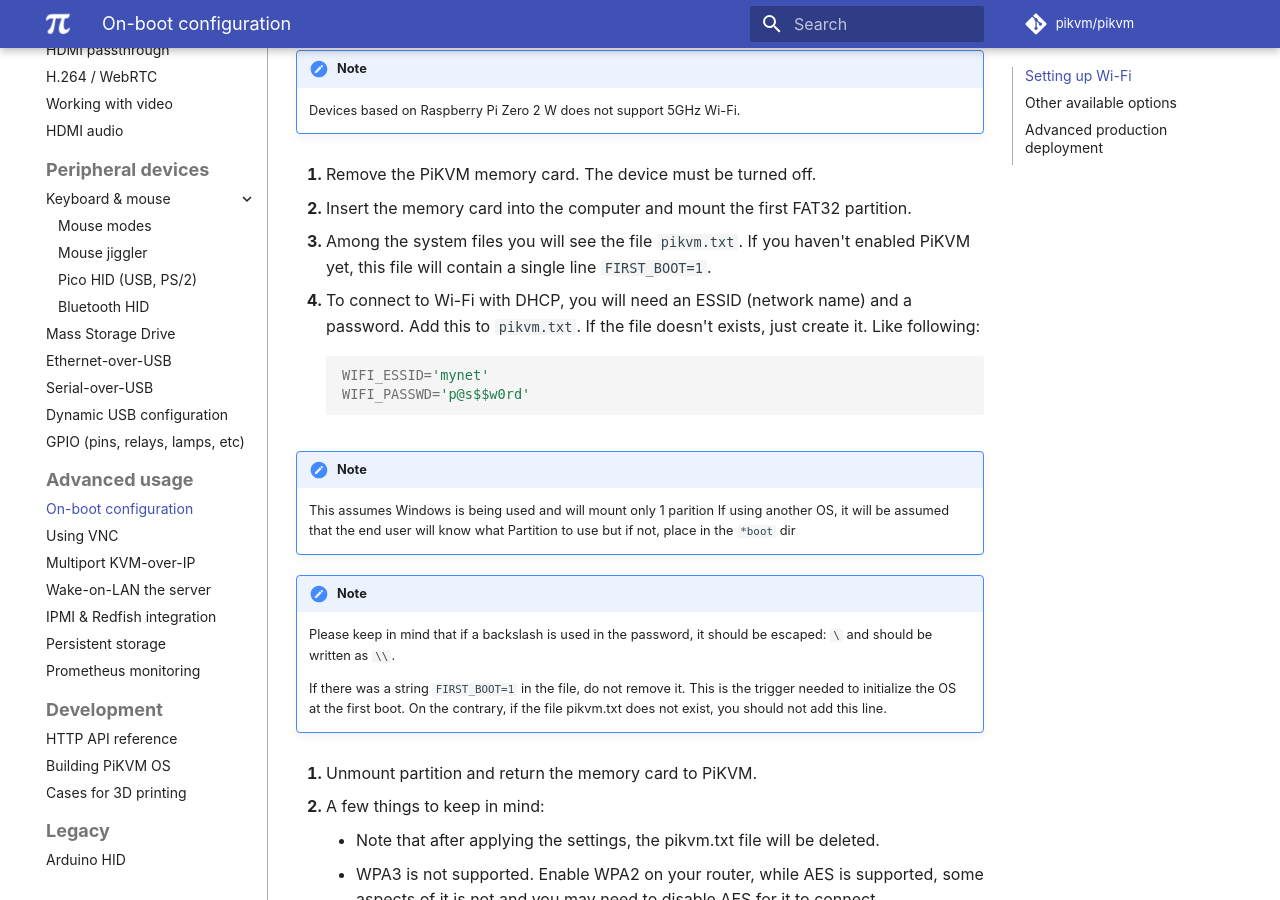
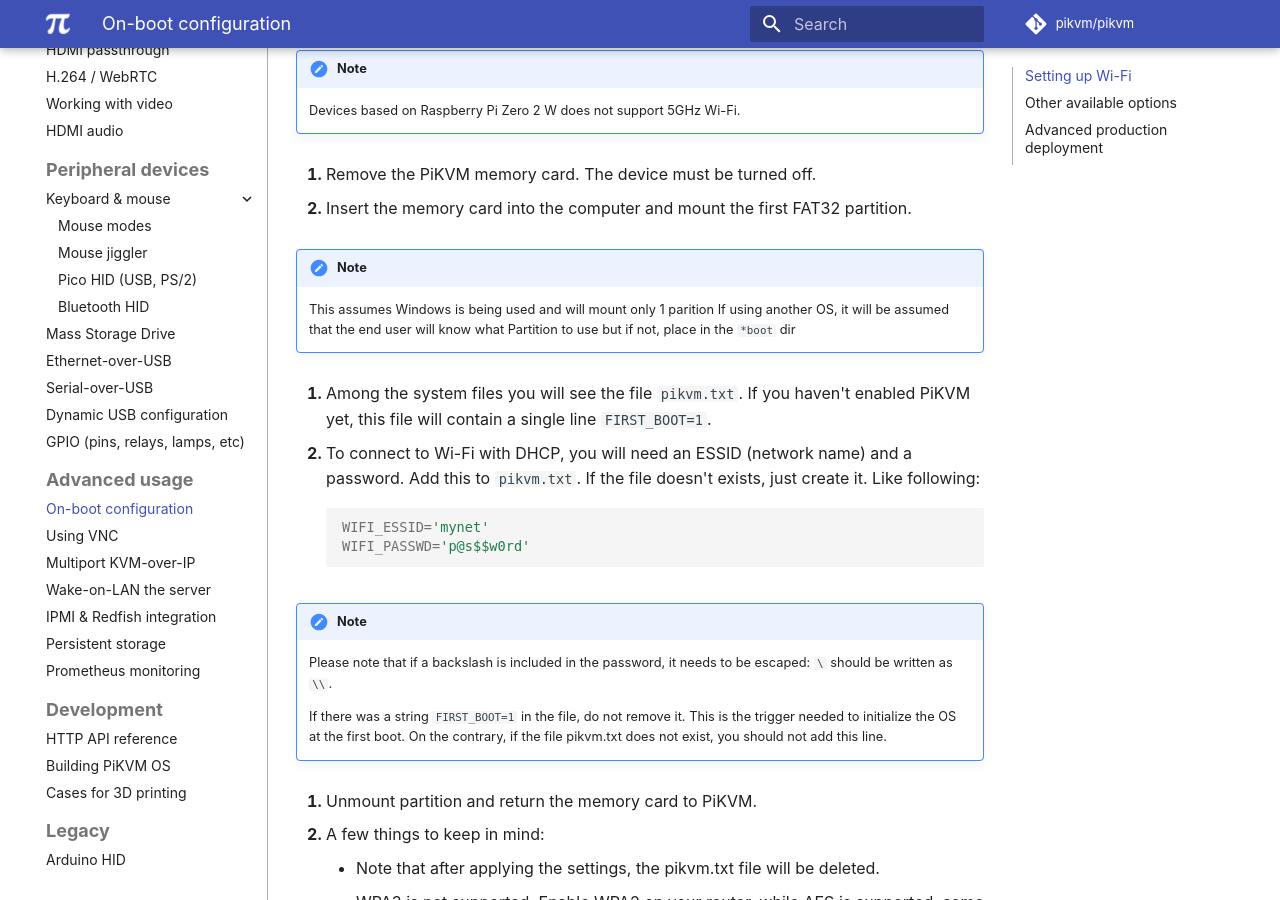
Before and after one commit to pikvm/pikvm, an MkDocs documentation site: the page built from docs/on_boot_config.md, in a window 1280 px wide and 900 px high, scrolled down 498 px. Built offline with MkDocs 1.6.1 and Material for MkDocs 9.7.7, drawn with Linux system fonts in a browser that asks for light colours; some web fonts are replaced; comment, search, counter and statistics services are not loaded; some of the changed lines change nothing that is shown.

Commit message:
Update on_boot_config.md
Based on feedback
Rearranged the notes to better reflect the steps. Removed "and".
Moved the first note closer to Step 2.
Rephrased the wifi note slightly.

````diff
--- a/docs/on_boot_config.md
+++ b/docs/on_boot_config.md
@@ -20,6 +20,10 @@
 
 2. Insert the memory card into the computer and mount the first FAT32 partition.
 
+!!! note
+    This assumes Windows is being used and will mount only 1 parition
+    If using another OS, it will be assumed that the end user will know what Partition to use but if not, place in the `*boot` dir
+
 3. Among the system files you will see the file `pikvm.txt`.
     If you haven't enabled PiKVM yet, this file will contain a single line `FIRST_BOOT=1`.
 
@@ -32,11 +36,7 @@
     ```
 
 !!! note
-    This assumes Windows is being used and will mount only 1 parition
-    If using another OS, it will be assumed that the end user will know what Partition to use but if not, place in the `*boot` dir
-
-!!! note
-    Please keep in mind that if a backslash is used in the password, it should be escaped: `\` and should be written as `\\`.
+    Please note that if a backslash is included in the password, it needs to be escaped: `\` should be written as `\\`.
 
     If there was a string `FIRST_BOOT=1` in the file, do not remove it.
     This is the trigger needed to initialize the OS at the first boot.
````
